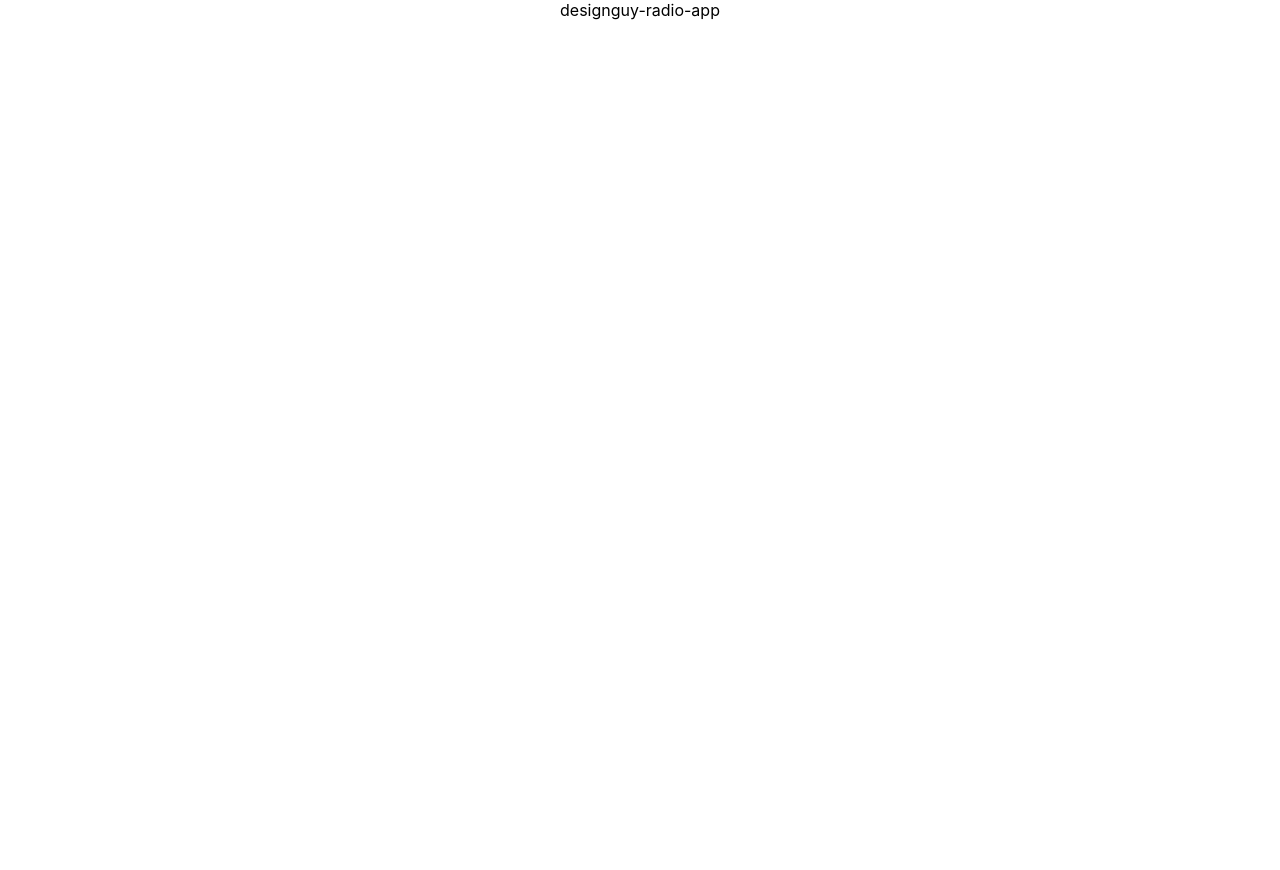
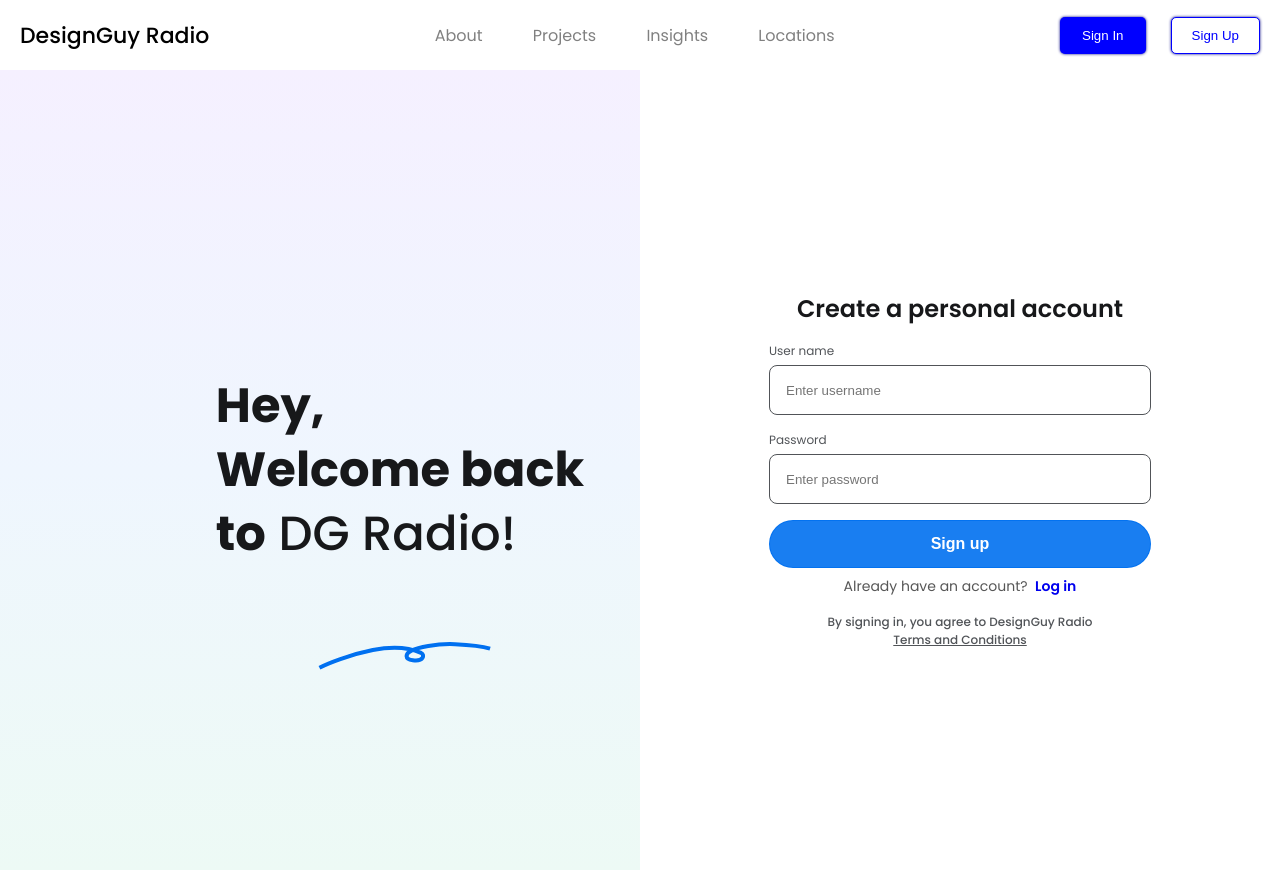
Before and after one commit to DesignguyLTD/designguy-radio-app, a React (Create React App) app: page /SignUp in a window 1280 px wide. Before the commit the page ends 800 px from the top, so only its background shows below. Built offline with nearby package versions, Linux system fonts and the light colour scheme; the HTML template or start-up script is replaced by a standard one.

Commit message:
signin and signup rendering

```diff
--- a/src/App.tsx
+++ b/src/App.tsx
@@ -1,10 +1,24 @@
-import React from 'react';
-import './App.css';
+import React from "react";
+import "./App.css";
+import Navbar from "./Components/navbar/Navbar";
+import SignUp from "./Components/SignUp";
+import Login from "./Components/Login";
+import { BrowserRouter as Router, Routes, Route } from "react-router-dom";
 
 function App() {
   return (
     <div className="App">
-      designguy-radio-app
+      <Router>
+        <Navbar />
+        <Routes>
+          <Route path="/About" element={<div>About Page</div>} />
+          <Route path="/Projects" element={<div>Projects Page</div>} />
+          <Route path="/Insights" element={<div>Insights Page</div>} />
+          <Route path="/Locations" element={<div>Locations Page</div>} />
+          <Route path="/SignUp" element={<SignUp />} />
+          <Route path="/Login" element={<Login />} />
+        </Routes>
+      </Router>
     </div>
   );
 }
--- a/src/Components/SignUp.tsx
+++ b/src/Components/SignUp.tsx
@@ -46,7 +46,7 @@ export default function SignUp() {
                 <p className={style.create}>
                   Already have an account? &nbsp;
                   <span className={style["span-create"]}>
-                    <Link style={{ textDecoration: "none" }} to="/">
+                    <Link style={{ textDecoration: "none" }} to="/Login">
                       Log in
                     </Link>
                   </span>
--- a/src/Components/navbar/Navbar.tsx
+++ b/src/Components/navbar/Navbar.tsx
@@ -10,41 +10,68 @@ const Navbar: React.FC = () => {
       </div>
       <ul className={styles.ul}>
         <li className={styles.li}>
-          <NavLink to="/About" className={({ isActive }) => isActive ? `${styles.link} ${styles.activeLink}` : styles.link}>
+          <NavLink
+            to="/About"
+            className={({ isActive }) =>
+              isActive ? `${styles.link} ${styles.activeLink}` : styles.link
+            }
+          >
             About
           </NavLink>
         </li>
         <li className={styles.li}>
-          <NavLink to="/Projects"className={({ isActive }) => isActive ? `${styles.link} ${styles.activeLink}` : styles.link}>
+          <NavLink
+            to="/Projects"
+            className={({ isActive }) =>
+              isActive ? `${styles.link} ${styles.activeLink}` : styles.link
+            }
+          >
             Projects
           </NavLink>
         </li>
         <li className={styles.li}>
-          <NavLink to="/Insights" className={({ isActive }) => isActive ? `${styles.link} ${styles.activeLink}` : styles.link}>
+          <NavLink
+            to="/Insights"
+            className={({ isActive }) =>
+              isActive ? `${styles.link} ${styles.activeLink}` : styles.link
+            }
+          >
             Insights
           </NavLink>
         </li>
         <li className={styles.li}>
-          <NavLink to="/Locations" className={({ isActive }) => isActive ? `${styles.link} ${styles.activeLink}` : styles.link}>
+          <NavLink
+            to="/Locations"
+            className={({ isActive }) =>
+              isActive ? `${styles.link} ${styles.activeLink}` : styles.link
+            }
+          >
             Locations
           </NavLink>
         </li>
       </ul>
-      <div className={styles.signCtn}>
+      <ul className={styles.signCtn}>
+        <li>
+          <NavLink to="/Login">
             <input
               type="button"
               value="Sign In"
-          onClick={() => alert("You are about to Sign in")}
+            // onClick={() => alert("You are about to Sign in")}
               className={styles.signIn}
             />
-
+          </NavLink>
+        </li>
+        <li>
+          <NavLink to="/SignUp">
             <input
               type="button"
               value="Sign Up"
-          onClick={() => alert("You are about to Sign Up")}
+             // onClick={() => alert("You are about to Sign Up")}
               className={styles.signUp}
             />
-      </div>
+          </NavLink>
+        </li>
+      </ul>
     </nav>
   );
 };
```
Lines whose indentation alone changed are shown as unchanged.
